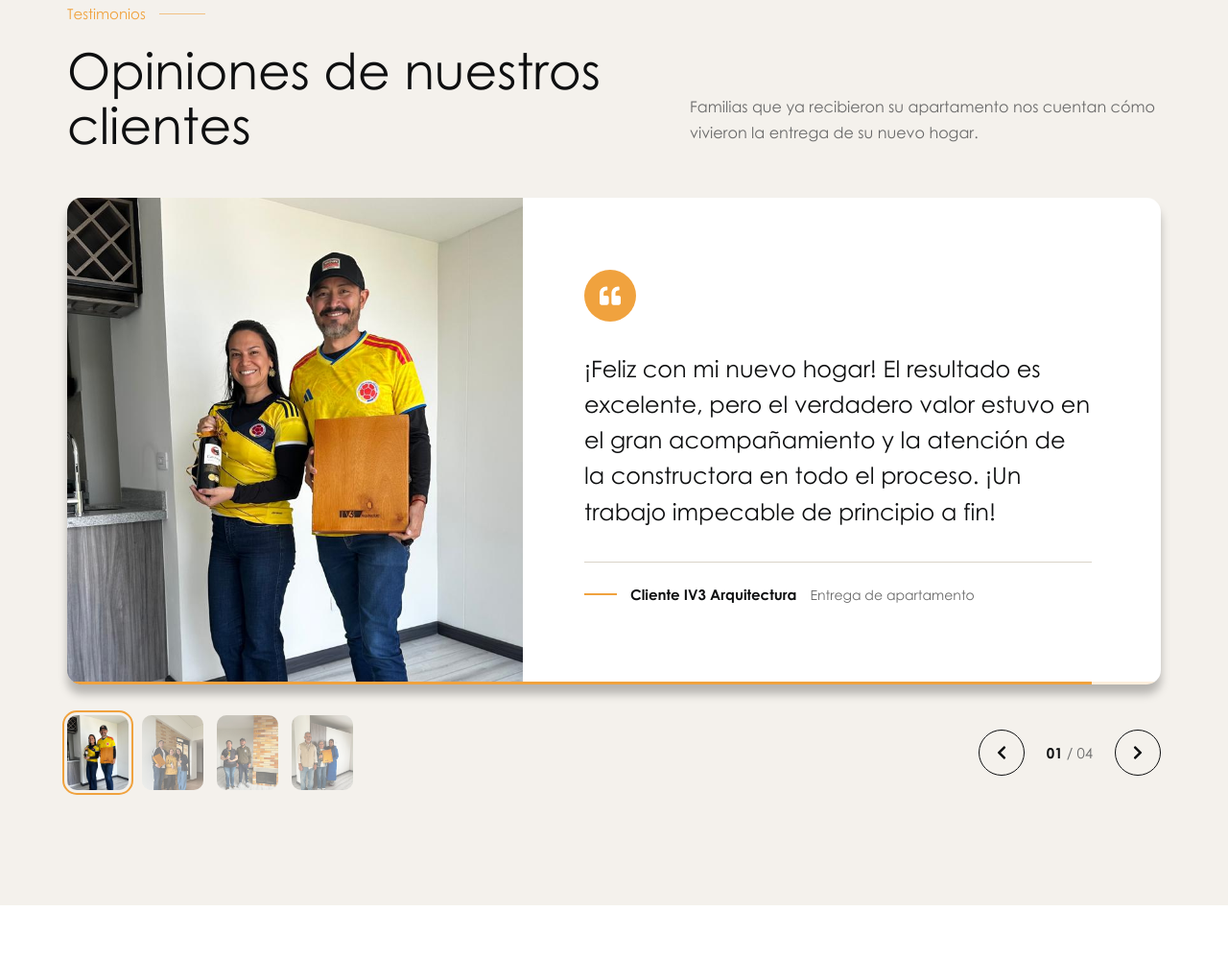
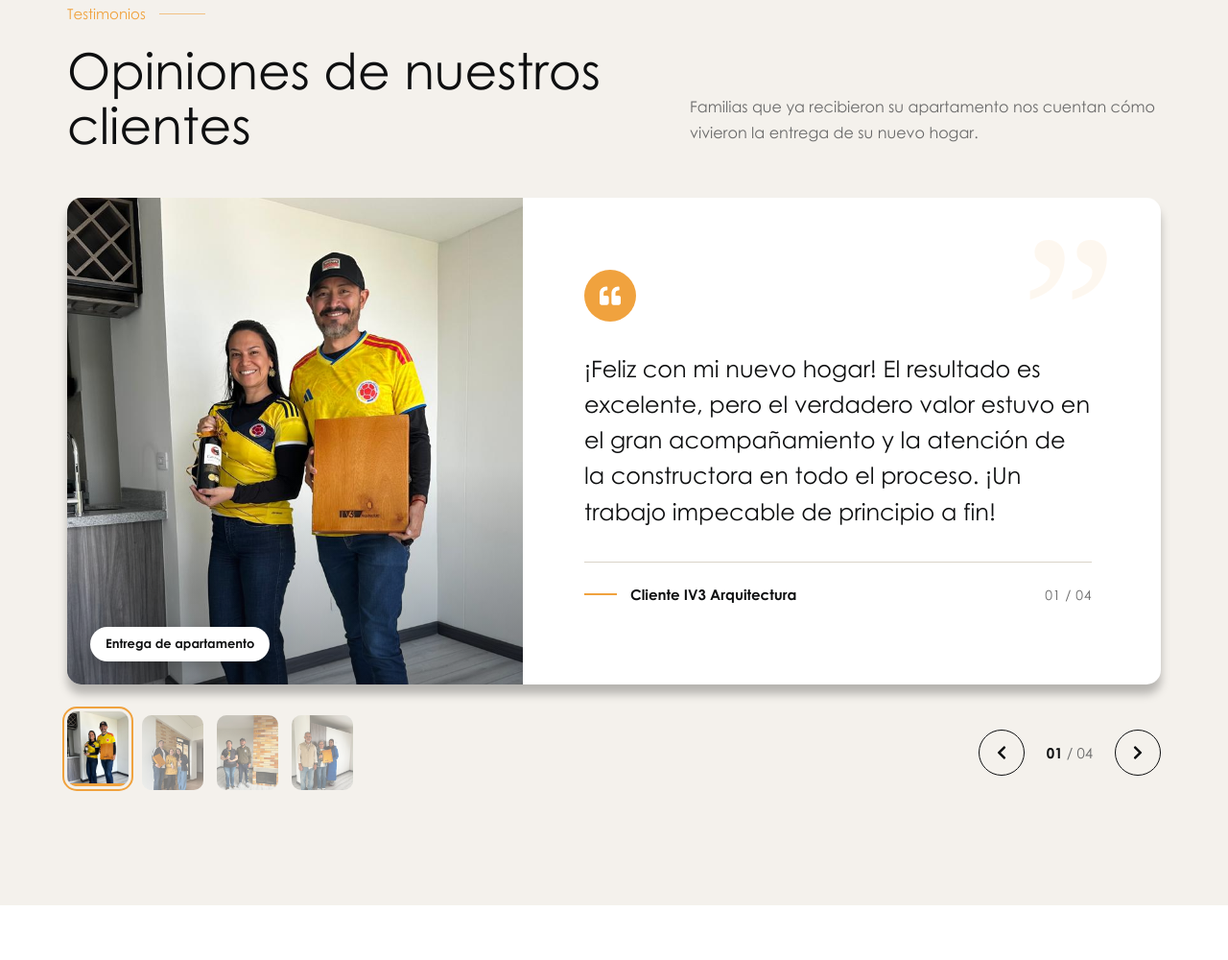
Before and after one commit to soporteweb-data/-IV3-prototipo, a plain HTML site: page index.html in a window 1280 px wide. Shown: the part 2041-3041 px from the top of the page at 96% size. Drawn offline with nearby package versions, Linux system fonts and the light colour scheme.

Commit message:
Pulir testimonios y quitar etiqueta "Nosotros" del hero
- Testimonios: etiqueta "Entrega de apartamento" sobre la foto, índice en la
  firma, comilla decorativa de fondo y progreso dentro de la miniatura activa
- Hero de Sobre nosotros sin la etiqueta "Nosotros"

Co-Authored-By: Claude Opus 5.5 <noreply@anthropic.com>

```diff
--- a/assets/css/iv3-secciones.css
+++ b/assets/css/iv3-secciones.css
@@ -97,15 +97,20 @@
   transform: translateY(14px); opacity: 0; transition: transform .8s ease .15s, opacity .8s ease .15s;
 }
 .iv3-tslide.is-active blockquote { transform: none; opacity: 1; }
+.iv3-tslide-body { position: relative; }
+.iv3-tslide-body::after {
+  content: "\201D"; position: absolute; right: 44px; top: 6px; font: 400 220px/1 Georgia, serif;
+  color: var(--iv3-orange); opacity: .08; pointer-events: none;
+}
+.iv3-tslide-photo::after { content: ""; position: absolute; inset: 55% 0 0 0; background: linear-gradient(to top, rgba(14, 15, 16, .45), transparent); }
+.iv3-tslide-tag {
+  position: absolute; left: 24px; bottom: 24px; z-index: 1; background: #fff; color: var(--iv3-black);
+  border-radius: 40px; padding: 8px 16px; font-weight: 700; font-size: 13px; box-shadow: 0 6px 16px rgba(0, 0, 0, .18);
+}
 .iv3-tslide-author { margin-top: 34px; padding-top: 22px; border-top: 1px solid var(--iv3-line); display: flex; align-items: center; gap: 14px; }
 .iv3-tslide-author::before { content: ""; width: 34px; height: 2px; background: var(--iv3-orange); flex: none; }
 .iv3-tslide-author strong { color: var(--iv3-black); font-size: 15px; font-weight: 700; }
-.iv3-tslide-author span { font-size: 14px; color: var(--iv3-text); }
-.iv3-tprogress { position: absolute; left: 0; right: 0; bottom: 0; height: 3px; background: rgba(240, 162, 62, .18); z-index: 2; }
-.iv3-tprogress::after { content: ""; position: absolute; top: 0; bottom: 0; left: 0; width: 0; background: var(--iv3-orange); }
-.iv3-tstage.is-playing .iv3-tprogress::after { animation: iv3-progress var(--iv3-dur, 7s) linear forwards; }
-.iv3-tstage.is-paused .iv3-tprogress::after { animation-play-state: paused; }
-@keyframes iv3-progress { to { width: 100%; } }
+.iv3-tslide-idx { margin-left: auto; font-size: 14px; color: var(--iv3-text); letter-spacing: .04em; }
 
 .iv3-tbar { display: flex; align-items: center; justify-content: space-between; gap: 24px; margin-top: 32px; }
 .iv3-tthumbs { display: flex; gap: 14px; }
@@ -113,9 +118,14 @@
   width: 64px; height: 78px; padding: 0; border: 0; border-radius: 10px; overflow: hidden; cursor: pointer; background: #ddd;
   opacity: .5; outline: 2px solid transparent; outline-offset: 3px; transition: opacity .3s ease, outline-color .3s ease, transform .3s ease;
 }
+.iv3-tthumb { position: relative; }
+.iv3-tthumb::after { content: ""; position: absolute; left: 0; bottom: 0; height: 3px; width: 0; background: var(--iv3-orange); }
+.iv3-tstage.is-playing ~ .iv3-tbar .iv3-tthumb.is-active::after { animation: iv3-progress var(--iv3-dur, 7s) linear forwards; }
+.iv3-tstage.is-paused ~ .iv3-tbar .iv3-tthumb.is-active::after { animation-play-state: paused; }
+@keyframes iv3-progress { to { width: 100%; } }
 .iv3-tthumb img { width: 100%; height: 100%; object-fit: cover; object-position: 50% 28%; display: block; }
 .iv3-tthumb:hover { opacity: .85; transform: translateY(-2px); }
-.iv3-tthumb.is-active { opacity: 1; outline-color: var(--iv3-orange); }
+.iv3-tthumb.is-active { opacity: 1; outline-color: var(--iv3-orange); transform: translateY(-4px); }
 .iv3-tthumb:focus-visible { outline-color: var(--iv3-black); }
 .iv3-tnav { display: flex; align-items: center; gap: 18px; }
 .iv3-tcount { font-size: 15px; color: var(--iv3-text); min-width: 58px; text-align: center; }
@@ -253,6 +263,8 @@
   .iv3-tslide-body { padding: 30px 24px 36px; justify-content: flex-start; }
   .iv3-tslide-quote { width: 46px; height: 46px; margin: -53px 0 20px; position: relative; z-index: 1; box-shadow: 0 8px 18px rgba(240, 162, 62, .4); }
   .iv3-tslide blockquote { font-size: 17px; }
+  .iv3-tslide-body::after { font-size: 140px; right: 18px; top: 10px; }
+  .iv3-tslide-tag { left: 14px; bottom: 14px; }
   .iv3-tslide-author { flex-wrap: wrap; gap: 4px 12px; margin-top: 24px; }
   .iv3-tslide-author::before { display: none; }
   .iv3-tbar { flex-direction: column-reverse; align-items: center; gap: 22px; }
--- a/index.html
+++ b/index.html
@@ -93,7 +93,7 @@ img:is([sizes=auto i],[sizes^="auto," i]){contain-intrinsic-size:3000px 1500px}
 <link href="assets/img/favicon.svg" rel="icon"/>
 <link href="assets/img/favicon.svg" rel="apple-touch-icon"/>
 
-<link href="assets/css/iv3-secciones.css?v=202611131034" rel="stylesheet"/><link href="assets/css/prototipo.css?v=202611131034" rel="stylesheet"/></head>
+<link href="assets/css/iv3-secciones.css?v=202611131039" rel="stylesheet"/><link href="assets/css/prototipo.css?v=202611131039" rel="stylesheet"/></head>
 <body class="home wp-singular page-template page-template-elementor_header_footer page page-id-12 wp-custom-logo wp-embed-responsive wp-theme-hello-elementor hello-elementor-default elementor-default elementor-template-full-width elementor-kit-6 elementor-page elementor-page-12">
 <!-- Google Tag Manager (noscript) -->
 
@@ -416,38 +416,37 @@ img:is([sizes=auto i],[sizes^="auto," i]){contain-intrinsic-size:3000px 1500px}
 </div>
 <div aria-label="Testimonios de clientes" aria-roledescription="carrusel" class="iv3-tstage iv3-reveal">
 <article aria-label="Testimonio 1 de 4" aria-roledescription="testimonio" class="iv3-tslide is-active">
-<figure class="iv3-tslide-photo"><img alt="Clientes de IV3 Arquitectura en la entrega de su apartamento" height="1280" src="assets/testimonios/Testimonio_1.jpeg" width="720"/></figure>
+<figure class="iv3-tslide-photo"><img alt="Clientes de IV3 Arquitectura en la entrega de su apartamento" height="1280" src="assets/testimonios/Testimonio_1.jpeg" width="720"/><span class="iv3-tslide-tag">Entrega de apartamento</span></figure>
 <div class="iv3-tslide-body">
 <span class="iv3-tslide-quote"><svg aria-hidden="true" viewbox="0 0 512 512"><path d="M464 256h-80v-64c0-35.3 28.7-64 64-64h8c13.3 0 24-10.7 24-24V56c0-13.3-10.7-24-24-24h-8c-88.4 0-160 71.6-160 160v240c0 26.5 21.5 48 48 48h128c26.5 0 48-21.5 48-48V304c0-26.5-21.5-48-48-48zm-288 0H96v-64c0-35.3 28.7-64 64-64h8c13.3 0 24-10.7 24-24V56c0-13.3-10.7-24-24-24h-8C71.6 32 0 103.6 0 192v240c0 26.5 21.5 48 48 48h128c26.5 0 48-21.5 48-48V304c0-26.5-21.5-48-48-48z"></path></svg></span>
 <blockquote>¡Feliz con mi nuevo hogar! El resultado es excelente, pero el verdadero valor estuvo en el gran acompañamiento y la atención de la constructora en todo el proceso. ¡Un trabajo impecable de principio a fin!</blockquote>
-<footer class="iv3-tslide-author"><strong>Cliente IV3 Arquitectura</strong><span>Entrega de apartamento</span></footer>
+<footer class="iv3-tslide-author"><strong>Cliente IV3 Arquitectura</strong><span class="iv3-tslide-idx">01 / 04</span></footer>
 </div>
 </article>
 <article aria-hidden="true" aria-label="Testimonio 2 de 4" aria-roledescription="testimonio" class="iv3-tslide">
-<figure class="iv3-tslide-photo"><img alt="Clientes de IV3 Arquitectura en la entrega de su apartamento" height="1600" loading="lazy" src="assets/testimonios/Testimonio_2.jpeg" width="900"/></figure>
+<figure class="iv3-tslide-photo"><img alt="Clientes de IV3 Arquitectura en la entrega de su apartamento" height="1600" loading="lazy" src="assets/testimonios/Testimonio_2.jpeg" width="900"/><span class="iv3-tslide-tag">Entrega de apartamento</span></figure>
 <div class="iv3-tslide-body">
 <span class="iv3-tslide-quote"><svg aria-hidden="true" viewbox="0 0 512 512"><path d="M464 256h-80v-64c0-35.3 28.7-64 64-64h8c13.3 0 24-10.7 24-24V56c0-13.3-10.7-24-24-24h-8c-88.4 0-160 71.6-160 160v240c0 26.5 21.5 48 48 48h128c26.5 0 48-21.5 48-48V304c0-26.5-21.5-48-48-48zm-288 0H96v-64c0-35.3 28.7-64 64-64h8c13.3 0 24-10.7 24-24V56c0-13.3-10.7-24-24-24h-8C71.6 32 0 103.6 0 192v240c0 26.5 21.5 48 48 48h128c26.5 0 48-21.5 48-48V304c0-26.5-21.5-48-48-48z"></path></svg></span>
 <blockquote>¡Muy feliz con mi nuevo apartamento! Recibirlo terminado y ver que todo quedó tal como lo soñaba fue una experiencia muy especial. Me encantó el resultado y estoy feliz de poder comenzar esta nueva etapa en mi hogar.</blockquote>
-<footer class="iv3-tslide-author"><strong>Cliente IV3 Arquitectura</strong><span>Entrega de apartamento</span></footer>
+<footer class="iv3-tslide-author"><strong>Cliente IV3 Arquitectura</strong><span class="iv3-tslide-idx">02 / 04</span></footer>
 </div>
 </article>
 <article aria-hidden="true" aria-label="Testimonio 3 de 4" aria-roledescription="testimonio" class="iv3-tslide">
-<figure class="iv3-tslide-photo"><img alt="Clientes de IV3 Arquitectura en la entrega de su apartamento" height="1600" loading="lazy" src="assets/testimonios/Testimonio_3.jpeg" width="900"/></figure>
+<figure class="iv3-tslide-photo"><img alt="Clientes de IV3 Arquitectura en la entrega de su apartamento" height="1600" loading="lazy" src="assets/testimonios/Testimonio_3.jpeg" width="900"/><span class="iv3-tslide-tag">Entrega de apartamento</span></figure>
 <div class="iv3-tslide-body">
 <span class="iv3-tslide-quote"><svg aria-hidden="true" viewbox="0 0 512 512"><path d="M464 256h-80v-64c0-35.3 28.7-64 64-64h8c13.3 0 24-10.7 24-24V56c0-13.3-10.7-24-24-24h-8c-88.4 0-160 71.6-160 160v240c0 26.5 21.5 48 48 48h128c26.5 0 48-21.5 48-48V304c0-26.5-21.5-48-48-48zm-288 0H96v-64c0-35.3 28.7-64 64-64h8c13.3 0 24-10.7 24-24V56c0-13.3-10.7-24-24-24h-8C71.6 32 0 103.6 0 192v240c0 26.5 21.5 48 48 48h128c26.5 0 48-21.5 48-48V304c0-26.5-21.5-48-48-48z"></path></svg></span>
 <blockquote>Me pareció muy buena la experiencia de entrega. Se nota que escuchan cuando se hacen los comentarios, y la explicación y el soporte fueron muy buenos. Estoy muy contenta con mi apartamento.</blockquote>
-<footer class="iv3-tslide-author"><strong>Cliente IV3 Arquitectura</strong><span>Entrega de apartamento</span></footer>
+<footer class="iv3-tslide-author"><strong>Cliente IV3 Arquitectura</strong><span class="iv3-tslide-idx">03 / 04</span></footer>
 </div>
 </article>
 <article aria-hidden="true" aria-label="Testimonio 4 de 4" aria-roledescription="testimonio" class="iv3-tslide">
-<figure class="iv3-tslide-photo"><img alt="Clientes de IV3 Arquitectura en la entrega de su apartamento" height="1600" loading="lazy" src="assets/testimonios/Testimonio_4.jpeg" width="900"/></figure>
+<figure class="iv3-tslide-photo"><img alt="Clientes de IV3 Arquitectura en la entrega de su apartamento" height="1600" loading="lazy" src="assets/testimonios/Testimonio_4.jpeg" width="900"/><span class="iv3-tslide-tag">Entrega de apartamento</span></figure>
 <div class="iv3-tslide-body">
 <span class="iv3-tslide-quote"><svg aria-hidden="true" viewbox="0 0 512 512"><path d="M464 256h-80v-64c0-35.3 28.7-64 64-64h8c13.3 0 24-10.7 24-24V56c0-13.3-10.7-24-24-24h-8c-88.4 0-160 71.6-160 160v240c0 26.5 21.5 48 48 48h128c26.5 0 48-21.5 48-48V304c0-26.5-21.5-48-48-48zm-288 0H96v-64c0-35.3 28.7-64 64-64h8c13.3 0 24-10.7 24-24V56c0-13.3-10.7-24-24-24h-8C71.6 32 0 103.6 0 192v240c0 26.5 21.5 48 48 48h128c26.5 0 48-21.5 48-48V304c0-26.5-21.5-48-48-48z"></path></svg></span>
 <blockquote>Estoy feliz de recibir este apartamento acogedor, con diseños únicos. Es hermoso y, ante todo, ese calor humano que acompaña a todos los integrantes de la constructora es increíble. Ese amor por su trabajo se refleja en todo el conjunto.</blockquote>
-<footer class="iv3-tslide-author"><strong>Cliente IV3 Arquitectura</strong><span>Entrega de apartamento</span></footer>
+<footer class="iv3-tslide-author"><strong>Cliente IV3 Arquitectura</strong><span class="iv3-tslide-idx">04 / 04</span></footer>
 </div>
 </article>
-<span aria-hidden="true" class="iv3-tprogress"></span>
 </div>
 <div class="iv3-tbar iv3-reveal">
 <div aria-label="Seleccionar testimonio" class="iv3-tthumbs" role="group">
@@ -797,6 +796,6 @@ nosotros</em>?</h2> </div>
 <link href="https://cdn.jsdelivr.net/npm/select2@4.1.0-rc.0/dist/css/select2.min.css" rel="stylesheet"/>
 
 
-<script src="https://code.jquery.com/jquery-3.7.1.min.js"></script><script src="https://cdn.jsdelivr.net/npm/select2@4.1.0-rc.0/dist/js/select2.min.js"></script><script src="assets/js/iv3-secciones.js?v=202611131034"></script><script src="assets/js/site.js?v=202611131034"></script></body>
+<script src="https://code.jquery.com/jquery-3.7.1.min.js"></script><script src="https://cdn.jsdelivr.net/npm/select2@4.1.0-rc.0/dist/js/select2.min.js"></script><script src="assets/js/iv3-secciones.js?v=202611131039"></script><script src="assets/js/site.js?v=202611131039"></script></body>
 </html>
 <!-- Page cached by LiteSpeed Cache 7.9.3 on 2026-11-12 03:51:38 -->
--- a/wordpress/iv3-secciones.css
+++ b/wordpress/iv3-secciones.css
@@ -97,15 +97,20 @@
   transform: translateY(14px); opacity: 0; transition: transform .8s ease .15s, opacity .8s ease .15s;
 }
 .iv3-tslide.is-active blockquote { transform: none; opacity: 1; }
+.iv3-tslide-body { position: relative; }
+.iv3-tslide-body::after {
+  content: "\201D"; position: absolute; right: 44px; top: 6px; font: 400 220px/1 Georgia, serif;
+  color: var(--iv3-orange); opacity: .08; pointer-events: none;
+}
+.iv3-tslide-photo::after { content: ""; position: absolute; inset: 55% 0 0 0; background: linear-gradient(to top, rgba(14, 15, 16, .45), transparent); }
+.iv3-tslide-tag {
+  position: absolute; left: 24px; bottom: 24px; z-index: 1; background: #fff; color: var(--iv3-black);
+  border-radius: 40px; padding: 8px 16px; font-weight: 700; font-size: 13px; box-shadow: 0 6px 16px rgba(0, 0, 0, .18);
+}
 .iv3-tslide-author { margin-top: 34px; padding-top: 22px; border-top: 1px solid var(--iv3-line); display: flex; align-items: center; gap: 14px; }
 .iv3-tslide-author::before { content: ""; width: 34px; height: 2px; background: var(--iv3-orange); flex: none; }
 .iv3-tslide-author strong { color: var(--iv3-black); font-size: 15px; font-weight: 700; }
-.iv3-tslide-author span { font-size: 14px; color: var(--iv3-text); }
-.iv3-tprogress { position: absolute; left: 0; right: 0; bottom: 0; height: 3px; background: rgba(240, 162, 62, .18); z-index: 2; }
-.iv3-tprogress::after { content: ""; position: absolute; top: 0; bottom: 0; left: 0; width: 0; background: var(--iv3-orange); }
-.iv3-tstage.is-playing .iv3-tprogress::after { animation: iv3-progress var(--iv3-dur, 7s) linear forwards; }
-.iv3-tstage.is-paused .iv3-tprogress::after { animation-play-state: paused; }
-@keyframes iv3-progress { to { width: 100%; } }
+.iv3-tslide-idx { margin-left: auto; font-size: 14px; color: var(--iv3-text); letter-spacing: .04em; }
 
 .iv3-tbar { display: flex; align-items: center; justify-content: space-between; gap: 24px; margin-top: 32px; }
 .iv3-tthumbs { display: flex; gap: 14px; }
@@ -113,9 +118,14 @@
   width: 64px; height: 78px; padding: 0; border: 0; border-radius: 10px; overflow: hidden; cursor: pointer; background: #ddd;
   opacity: .5; outline: 2px solid transparent; outline-offset: 3px; transition: opacity .3s ease, outline-color .3s ease, transform .3s ease;
 }
+.iv3-tthumb { position: relative; }
+.iv3-tthumb::after { content: ""; position: absolute; left: 0; bottom: 0; height: 3px; width: 0; background: var(--iv3-orange); }
+.iv3-tstage.is-playing ~ .iv3-tbar .iv3-tthumb.is-active::after { animation: iv3-progress var(--iv3-dur, 7s) linear forwards; }
+.iv3-tstage.is-paused ~ .iv3-tbar .iv3-tthumb.is-active::after { animation-play-state: paused; }
+@keyframes iv3-progress { to { width: 100%; } }
 .iv3-tthumb img { width: 100%; height: 100%; object-fit: cover; object-position: 50% 28%; display: block; }
 .iv3-tthumb:hover { opacity: .85; transform: translateY(-2px); }
-.iv3-tthumb.is-active { opacity: 1; outline-color: var(--iv3-orange); }
+.iv3-tthumb.is-active { opacity: 1; outline-color: var(--iv3-orange); transform: translateY(-4px); }
 .iv3-tthumb:focus-visible { outline-color: var(--iv3-black); }
 .iv3-tnav { display: flex; align-items: center; gap: 18px; }
 .iv3-tcount { font-size: 15px; color: var(--iv3-text); min-width: 58px; text-align: center; }
@@ -253,6 +263,8 @@
   .iv3-tslide-body { padding: 30px 24px 36px; justify-content: flex-start; }
   .iv3-tslide-quote { width: 46px; height: 46px; margin: -53px 0 20px; position: relative; z-index: 1; box-shadow: 0 8px 18px rgba(240, 162, 62, .4); }
   .iv3-tslide blockquote { font-size: 17px; }
+  .iv3-tslide-body::after { font-size: 140px; right: 18px; top: 10px; }
+  .iv3-tslide-tag { left: 14px; bottom: 14px; }
   .iv3-tslide-author { flex-wrap: wrap; gap: 4px 12px; margin-top: 24px; }
   .iv3-tslide-author::before { display: none; }
   .iv3-tbar { flex-direction: column-reverse; align-items: center; gap: 22px; }
```
Also changed, not shown: contacto.html (+2 -2 lines), portafolio.html (+2 -2 lines), secciones/inicio-testimonios.html (+8 -9 lines), secciones/nosotros-01-hero.html (+0 -1 lines), sobre-nosotros.html (+2 -3 lines), wordpress/secciones/inicio-testimonios.html (+8 -9 lines), wordpress/secciones/nosotros-01-hero.html (+0 -1 lines).
